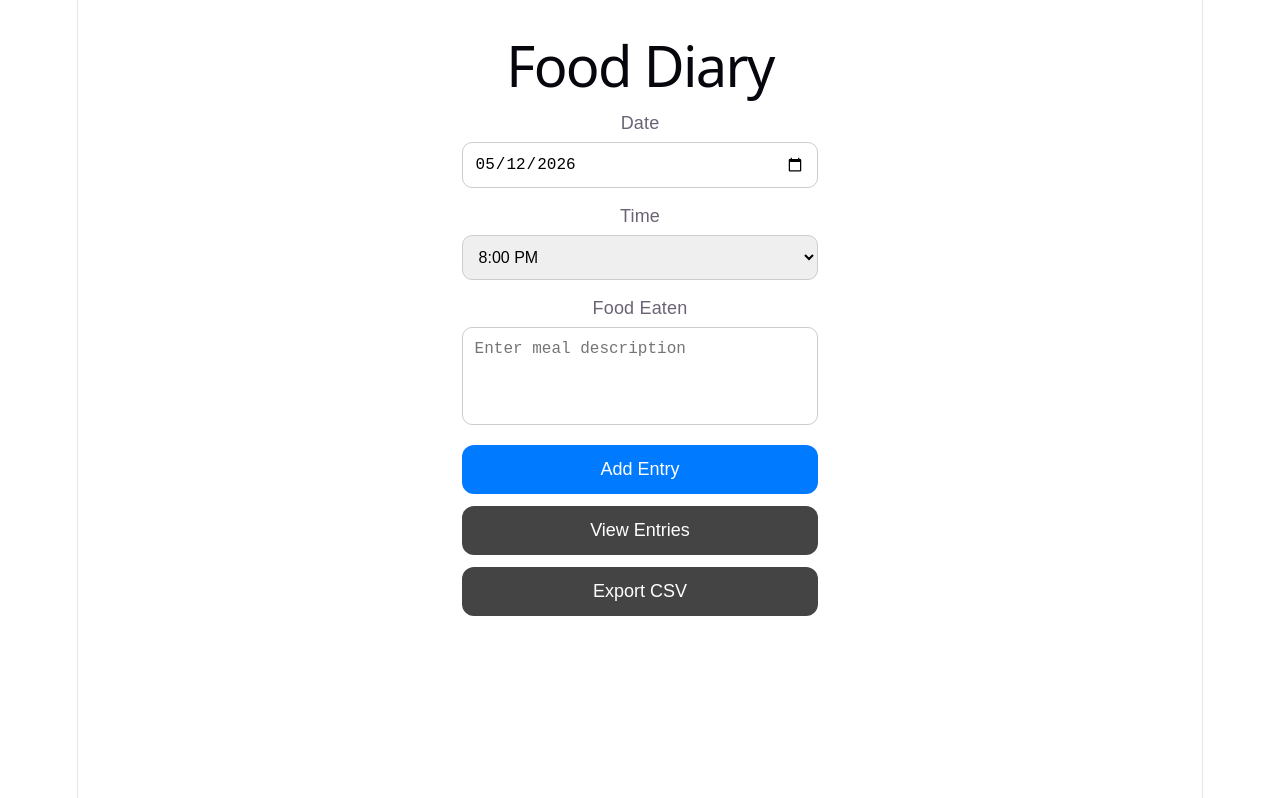
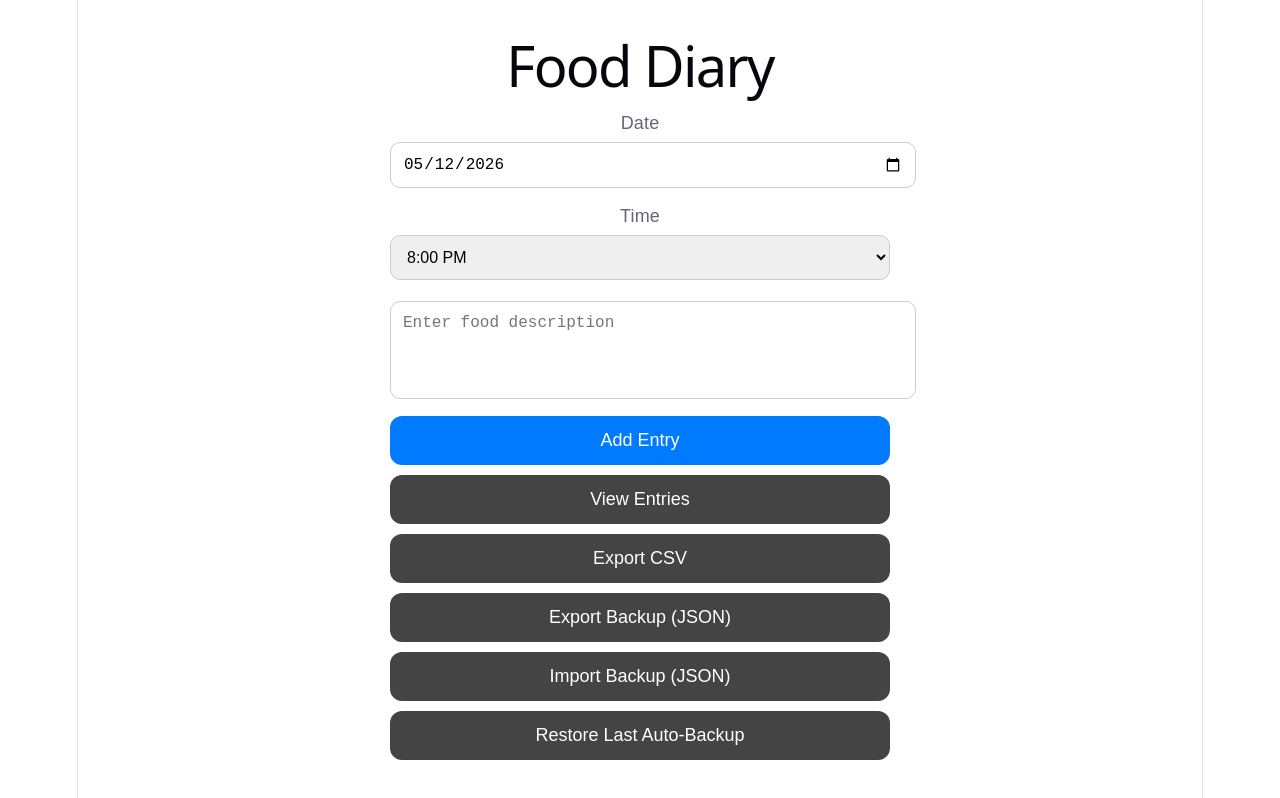
Before and after one commit to SpitsbergenVault/food-diary-app, a React (Vite) app: page / in a window 1280 px wide. Built offline with nearby package versions, Linux system fonts and the light colour scheme.

Commit message:
data backups

```diff
--- a/src/App.jsx
+++ b/src/App.jsx
@@ -1,17 +1,13 @@
-import { useEffect, useState } from 'react'
+import { useEffect, useState, useRef } from 'react'
 
 // Safe localStorage loader
 function loadEntries() {
   try {
     const saved = localStorage.getItem('foodEntries')
-
-    if (!saved) {
-      return []
-    }
+    if (!saved) return []
 
     const parsed = JSON.parse(saved)
 
-    // Validate structure
     if (!Array.isArray(parsed)) {
       console.error('Saved entries are not an array')
       return []
@@ -24,24 +20,32 @@ function loadEntries() {
   }
 }
 
-// Safe localStorage saver
+// Primary save
 function saveEntries(entries) {
   try {
+    localStorage.setItem('foodEntries', JSON.stringify(entries))
+  } catch (error) {
+    console.error('Failed to save entries:', error)
+    alert('Unable to save entries. Storage may be full.')
+  }
+}
+
+// 🧠 AUTO BACKUP (NEW)
+function saveBackup(entries) {
+  try {
     localStorage.setItem(
-      'foodEntries',
-      JSON.stringify(entries)
+      'foodEntries_backup',
+      JSON.stringify({
+        timestamp: Date.now(),
+        data: entries
+      })
     )
   } catch (error) {
-    console.error('Failed to save entries:', error)
-
-    alert(
-      'Unable to save entries. Storage may be full.'
-    )
+    console.error('Backup failed:', error)
   }
 }
 
 function App() {
-  // Create today's date
   const now = new Date()
 
   const today = now.toISOString().split('T')[0]
@@ -57,33 +61,25 @@ function App() {
       ? '12:00 PM'
       : `${currentHour - 12}:00 PM`
 
-  // Form fields
   const [date, setDate] = useState(today)
   const [time, setTime] = useState(formattedHour)
   const [food, setFood] = useState('')
-
-  // Modal state
   const [showModal, setShowModal] = useState(false)
-
-  // Entries
   const [entries, setEntries] = useState(loadEntries)
-
-  // Toast
   const [showToast, setShowToast] = useState(false)
 
-  // Auto-save whenever entries change
+  const fileInputRef = useRef(null)
+
+  // 🔵 MAIN + BACKUP SYNC (UPDATED)
   useEffect(() => {
     saveEntries(entries)
+    saveBackup(entries)
   }, [entries])
 
-  // Add entry
+  // ADD ENTRY
   function addEntry() {
     const trimmedFood = food.trim()
-
-    // Prevent blank entries
-    if (!trimmedFood) {
-      return
-    }
+    if (!trimmedFood) return
 
     const newEntry = {
       id: crypto.randomUUID(),
@@ -93,53 +89,73 @@ function App() {
       createdAt: Date.now()
     }
 
-    const updatedEntries = [...entries, newEntry]
+    const updated = [...entries, newEntry]
 
-    // Sort newest first
-    updatedEntries.sort((a, b) => {
+    updated.sort((a, b) => {
       const dateA = new Date(`${a.date} ${a.time}`)
       const dateB = new Date(`${b.date} ${b.time}`)
-
       return dateB - dateA
     })
 
-    setEntries(updatedEntries)
+    setEntries(updated)
 
-    // Show toast
     setShowToast(true)
+    setTimeout(() => setShowToast(false), 2000)
 
-    setTimeout(() => {
-      setShowToast(false)
-    }, 2000)
-
-    // Clear field
     setFood('')
   }
 
-  // Export entries to CSV
+  // DELETE ENTRY
+  function deleteEntry(id) {
+    setEntries(entries.filter(e => e.id !== id))
+  }
+
+  // RESTORE LAST AUTO BACKUP (NEW)
+  function restoreLastBackup() {
+    try {
+      const saved = localStorage.getItem('foodEntries_backup')
+
+      if (!saved) {
+        alert('No backup found')
+        return
+      }
+
+      const parsed = JSON.parse(saved)
+
+      if (!parsed?.data || !Array.isArray(parsed.data)) {
+        alert('Backup is corrupted')
+        return
+      }
+
+      setEntries(parsed.data)
+      saveEntries(parsed.data)
+
+      alert('Restored last backup successfully!')
+    } catch (error) {
+      alert('Failed to restore backup')
+    }
+  }
+
+  // CSV EXPORT
   function exportToCSV() {
     if (entries.length === 0) {
       alert('No entries to export')
       return
     }
 
-    // CSV headers
     const headers = ['Date', 'Time', 'Food']
 
-    // Convert entries into CSV rows
     const rows = entries.map(entry => [
       `"${entry.date}"`,
       `"${entry.time}"`,
       `"${entry.food.replace(/"/g, '""')}"`
     ])
 
-    // Combine into CSV
     const csvContent = [
       headers.join(','),
-      ...rows.map(row => row.join(','))
+      ...rows.map(r => r.join(','))
     ].join('\n')
 
-    // Create downloadable file
     const blob = new Blob([csvContent], {
       type: 'text/csv;charset=utf-8;'
     })
@@ -147,175 +163,141 @@ function App() {
     const url = URL.createObjectURL(blob)
 
     const link = document.createElement('a')
-
     link.href = url
-    link.setAttribute('download', 'food-diary.csv')
-
-    document.body.appendChild(link)
-
+    link.download = 'food-diary.csv'
     link.click()
-
-    document.body.removeChild(link)
 
     URL.revokeObjectURL(url)
   }
 
-  // Delete entry
-  function deleteEntry(id) {
-    const updatedEntries = entries.filter(
-      entry => entry.id !== id
-    )
-
-    setEntries(updatedEntries)
+  // EXPORT BACKUP
+  function exportBackup() {
+    if (entries.length === 0) {
+      alert('No data to export')
+      return
     }
 
-  // Group entries by date
-  const groupedEntries = entries.reduce(
-    (groups, entry) => {
-      if (!groups[entry.date]) {
-        groups[entry.date] = []
+    const blob = new Blob([JSON.stringify(entries, null, 2)], {
+      type: 'application/json'
+    })
+
+    const url = URL.createObjectURL(blob)
+
+    const a = document.createElement('a')
+    a.href = url
+    a.download = `food-diary-backup-${new Date().toISOString().split('T')[0]}.json`
+    a.click()
+
+    URL.revokeObjectURL(url)
   }
 
+  // IMPORT BACKUP
+  function importBackup(event) {
+    const file = event.target.files[0]
+    if (!file) return
+
+    const reader = new FileReader()
+
+    reader.onload = e => {
+      try {
+        const parsed = JSON.parse(e.target.result)
+
+        if (!Array.isArray(parsed)) {
+          alert('Invalid backup file')
+          return
+        }
+
+        setEntries(parsed)
+        saveEntries(parsed)
+
+        alert('Backup restored successfully!')
+      } catch (err) {
+        alert('Failed to restore backup')
+      }
+    }
+
+    reader.readAsText(file)
+    event.target.value = ''
+  }
+
+  function triggerImport() {
+    fileInputRef.current?.click()
+  }
+
+  const groupedEntries = entries.reduce((groups, entry) => {
+    if (!groups[entry.date]) groups[entry.date] = []
     groups[entry.date].push(entry)
-
     return groups
-    },
-    {}
-  )
+  }, {})
 
   return (
-    <div
-      style={{
-        padding: 20,
-        fontFamily: 'Arial',
-        maxWidth: 500,
-        margin: '0 auto'
-      }}
-    >
-      <h1 style={{ textAlign: 'center' }}>
-        Food Diary
-      </h1>
+    <div style={{ padding: 20, fontFamily: 'Arial', maxWidth: 500, margin: '0 auto' }}>
+      <h1 style={{ textAlign: 'center' }}>Food Diary</h1>
 
-      {/* Date */}
+      <input
+        ref={fileInputRef}
+        type="file"
+        accept="application/json"
+        onChange={importBackup}
+        style={{ display: 'none' }}
+      />
+
       <div style={{ marginBottom: 15 }}>
         <label>Date</label>
-
-        <input
-          type="date"
-          value={date}
-          onChange={e => setDate(e.target.value)}
-          style={inputStyle}
-        />
+        <input type="date" value={date} onChange={e => setDate(e.target.value)} style={inputStyle} />
       </div>
 
-      {/* Time */}
       <div style={{ marginBottom: 15 }}>
         <label>Time</label>
-
-        <select
-          value={time}
-          onChange={e => setTime(e.target.value)}
-          style={inputStyle}
-        >
+        <select value={time} onChange={e => setTime(e.target.value)} style={inputStyle}>
           {[
-            '12:00 AM',
-            '1:00 AM',
-            '2:00 AM',
-            '3:00 AM',
-            '4:00 AM',
-            '5:00 AM',
-            '6:00 AM',
-            '7:00 AM',
-            '8:00 AM',
-            '9:00 AM',
-            '10:00 AM',
-            '11:00 AM',
-            '12:00 PM',
-            '1:00 PM',
-            '2:00 PM',
-            '3:00 PM',
-            '4:00 PM',
-            '5:00 PM',
-            '6:00 PM',
-            '7:00 PM',
-            '8:00 PM',
-            '9:00 PM',
-            '10:00 PM',
-            '11:00 PM'
+            '12:00 AM','1:00 AM','2:00 AM','3:00 AM','4:00 AM','5:00 AM','6:00 AM','7:00 AM',
+            '8:00 AM','9:00 AM','10:00 AM','11:00 AM','12:00 PM','1:00 PM','2:00 PM','3:00 PM',
+            '4:00 PM','5:00 PM','6:00 PM','7:00 PM','8:00 PM','9:00 PM','10:00 PM','11:00 PM'
           ].map(hour => (
-            <option key={hour} value={hour}>
-              {hour}
-            </option>
+            <option key={hour} value={hour}>{hour}</option>
           ))}
         </select>
       </div>
 
-      {/* Food */}
-      <div style={{ marginBottom: 20 }}>
-        <label>Food Eaten</label>
-
       <textarea
         value={food}
         onChange={e => setFood(e.target.value)}
-          placeholder="Enter meal description"
+        placeholder="Enter food description"
         rows={4}
-          style={{
-            ...inputStyle,
-            resize: 'none',
-            width: '100%',
-            display: 'block'
-          }}
+        style={{ ...inputStyle, resize: 'none' }}
       />
-      </div>
 
-      {/* Add Button */}
-      <button
-        onClick={addEntry}
-        style={primaryButton}
-      >
-        Add Entry
-      </button>
+      <button onClick={addEntry} style={primaryButton}>Add Entry</button>
 
-      {/* View Entries Button */}
-      <button
-        onClick={() => setShowModal(true)}
-        style={{
-          ...secondaryButton,
-          marginTop: 12
-        }}
-      >
+      <button onClick={() => setShowModal(true)} style={secondaryButton}>
         View Entries
       </button>
 
-      {/* Export CSV Button */}
-      <button
-        onClick={exportToCSV}
-        style={{
-          ...secondaryButton,
-          marginTop: 12
-        }}
-      >
+      <button onClick={exportToCSV} style={secondaryButton}>
         Export CSV
+      </button>
+
+      <button onClick={exportBackup} style={secondaryButton}>
+        Export Backup (JSON)
+      </button>
+
+      <button onClick={triggerImport} style={secondaryButton}>
+        Import Backup (JSON)
+      </button>
+
+      {/* 🧠 NEW: restore auto-backup */}
+      <button onClick={restoreLastBackup} style={secondaryButton}>
+        Restore Last Auto-Backup
       </button>
 
       {/* Modal */}
       {showModal && (
         <div style={modalOverlay}>
           <div style={modalContent}>
-            <div
-              style={{
-                display: 'flex',
-                justifyContent: 'space-between',
-                alignItems: 'center',
-                marginBottom: 20
-              }}
-            >
+            <div style={{ display: 'flex', justifyContent: 'space-between' }}>
               <h2>Entries</h2>
-
-              <button
-                onClick={() => setShowModal(false)}
-                style={closeButton}
-              >
+              <button onClick={() => setShowModal(false)} style={closeButton}>
                 Close
               </button>
             </div>
@@ -323,163 +305,43 @@ function App() {
             {entries.length === 0 ? (
               <p>No entries yet.</p>
             ) : (
-              Object.entries(groupedEntries).map(
-                ([date, dateEntries]) => (
-                  <div
-                    key={date}
-                    style={{ marginBottom: 24 }}
-                  >
-                    <h3
-                      style={{
-                        borderBottom: '1px solid #ddd',
-                        paddingBottom: 6,
-                        marginBottom: 12
-                      }}
-                    >
-                      {new Date(date).toLocaleDateString(
-                        'en-US',
-                        {
-                          year: 'numeric',
-                          month: 'long',
-                          day: 'numeric'
-                        }
-                      )}
-                    </h3>
+              Object.entries(groupedEntries).map(([date, items]) => (
+                <div key={date}>
+                  <h3>{new Date(date).toLocaleDateString()}</h3>
 
-                    {dateEntries.map(entry => (
-                      <div
-                        key={entry.id}
-                        style={groupedEntryRow}
-                      >
-                        <strong>
-                          {entry.time}
-                        </strong>
+                  {items.map(entry => (
+                    <div key={entry.id} style={groupedEntryRow}>
+                      <strong>{entry.time}</strong>
+                      <span>— {entry.food}</span>
 
-                        <span>
-                          — {entry.food}
-                        </span>
-
-                        <button
-                          onClick={() =>
-                            deleteEntry(entry.id)
-                          }
-                          style={smallDeleteButton}
-                        >
+                      <button onClick={() => deleteEntry(entry.id)} style={smallDeleteButton}>
                         Delete
                       </button>
                     </div>
                   ))}
                 </div>
-                )
-              )
+              ))
             )}
           </div>
         </div>
       )}
 
-      {/* Toast */}
-      {showToast && (
-        <div style={toastStyle}>
-          Entry Added
-        </div>
-      )}
+      {showToast && <div style={toastStyle}>Entry Added</div>}
     </div>
   )
 }
 
-// Styles
+// styles unchanged
+const inputStyle = { width: '100%', padding: 12, fontSize: 16, marginTop: 6, borderRadius: 10, border: '1px solid #ccc' }
+const primaryButton = { width: '100%', padding: 14, fontSize: 18, borderRadius: 12, backgroundColor: '#007AFF', color: 'white', border: 'none', marginTop: 10 }
+const secondaryButton = { width: '100%', padding: 14, fontSize: 18, borderRadius: 12, backgroundColor: '#444', color: 'white', border: 'none', marginTop: 10 }
 
-const inputStyle = {
-  width: '100%',
-  padding: 12,
-  fontSize: 16,
-  marginTop: 6,
-  borderRadius: 10,
-  border: '1px solid #ccc',
-  boxSizing: 'border-box'
-}
+const modalOverlay = { position: 'fixed', top: 0, left: 0, right: 0, bottom: 0, backgroundColor: 'rgba(0,0,0,0.5)', display: 'flex', justifyContent: 'center', alignItems: 'center' }
+const modalContent = { backgroundColor: 'white', maxWidth: 500, width: '100%', maxHeight: '80vh', overflowY: 'auto', padding: 20, borderRadius: 16 }
 
-const primaryButton = {
-  width: '100%',
-  padding: 14,
-  fontSize: 18,
-  borderRadius: 12,
-  border: 'none',
-  backgroundColor: '#007AFF',
-  color: 'white'
-}
-
-const secondaryButton = {
-  width: '100%',
-  padding: 14,
-  fontSize: 18,
-  borderRadius: 12,
-  border: 'none',
-  backgroundColor: '#444',
-  color: 'white'
-}
-
-const modalOverlay = {
-  position: 'fixed',
-  top: 0,
-  left: 0,
-  right: 0,
-  bottom: 0,
-  backgroundColor: 'rgba(0,0,0,0.5)',
-  display: 'flex',
-  justifyContent: 'center',
-  alignItems: 'center',
-  padding: 20
-}
-
-const modalContent = {
-  backgroundColor: 'white',
-  width: '100%',
-  maxWidth: 500,
-  maxHeight: '80vh',
-  overflowY: 'auto',
-  borderRadius: 16,
-  padding: 20
-}
-
-const groupedEntryRow = {
-  display: 'flex',
-  alignItems: 'center',
-  gap: 8,
-  padding: '10px 0',
-  borderBottom: '1px solid #eee',
-  flexWrap: 'wrap'
-}
-
-const smallDeleteButton = {
-  marginLeft: 'auto',
-  padding: '6px 10px',
-  border: 'none',
-  borderRadius: 8,
-  backgroundColor: '#ff3b30',
-  color: 'white',
-  fontSize: 14
-}
-
-const closeButton = {
-  padding: '8px 14px',
-  border: 'none',
-  borderRadius: 8,
-  backgroundColor: '#444',
-  color: 'white'
-}
-
-const toastStyle = {
-  position: 'fixed',
-  bottom: 30,
-  left: '50%',
-  transform: 'translateX(-50%)',
-  backgroundColor: 'rgba(0,0,0,0.8)',
-  color: 'white',
-  padding: '12px 20px',
-  borderRadius: 999,
-  fontSize: 16,
-  zIndex: 1000
-}
+const groupedEntryRow = { display: 'flex', gap: 8, padding: '8px 0', borderBottom: '1px solid #eee' }
+const smallDeleteButton = { marginLeft: 'auto', backgroundColor: 'red', color: 'white', border: 'none', borderRadius: 6 }
+const closeButton = { backgroundColor: '#444', color: 'white', border: 'none', padding: 8, borderRadius: 8 }
+const toastStyle = { position: 'fixed', bottom: 30, left: '50%', transform: 'translateX(-50%)', backgroundColor: '#000', color: '#fff', padding: 10, borderRadius: 20 }
 
 export default App
```
Lines whose indentation alone changed are shown as unchanged.
